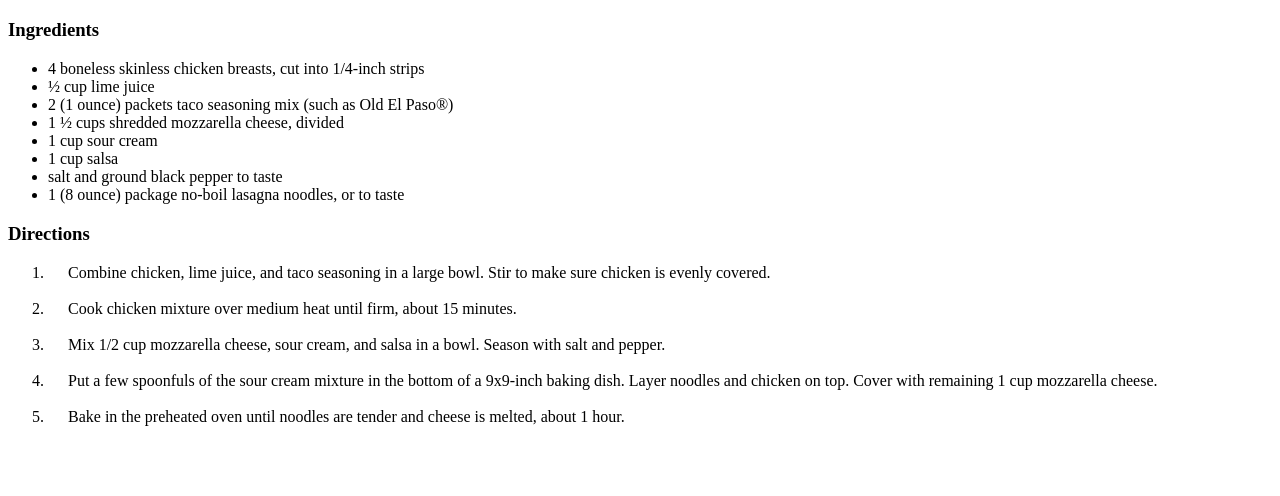
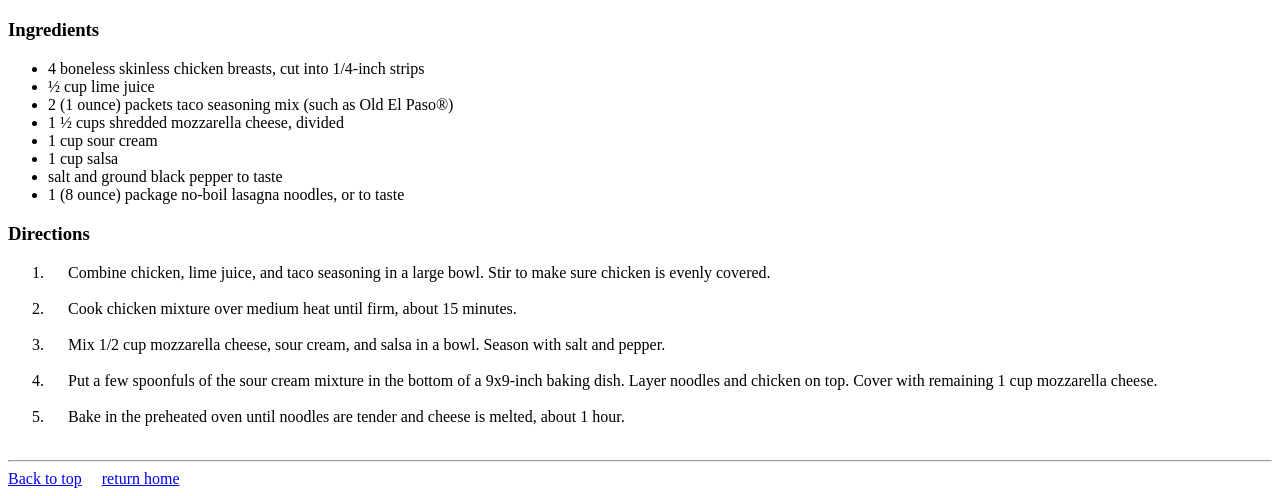
Before and after one commit to kushaldahal0/recipies, a plain HTML site: page recipie/lasagna.html in a window 1280 px wide. Shown: the part 574-1070 px from the top of the page. Before the commit the page ends 1034 px from the top, so only its background shows below. Drawn offline with Linux system fonts and the light colour scheme.

Commit message:
add return to home and top

```diff
--- a/recipie/lasagna.html
+++ b/recipie/lasagna.html
@@ -72,5 +72,10 @@
             </ol>
         </p>
     </div>
+    <div>
+        <hr>
+        <a href="#">Back to top</a>&emsp;
+        <a href="../index.html">return home</a>
+    </div>
 </body>
 </html>
```
Also changed, not shown: index.html (+4 -0 lines), recipie/sushi.html (+5 -1 lines).
